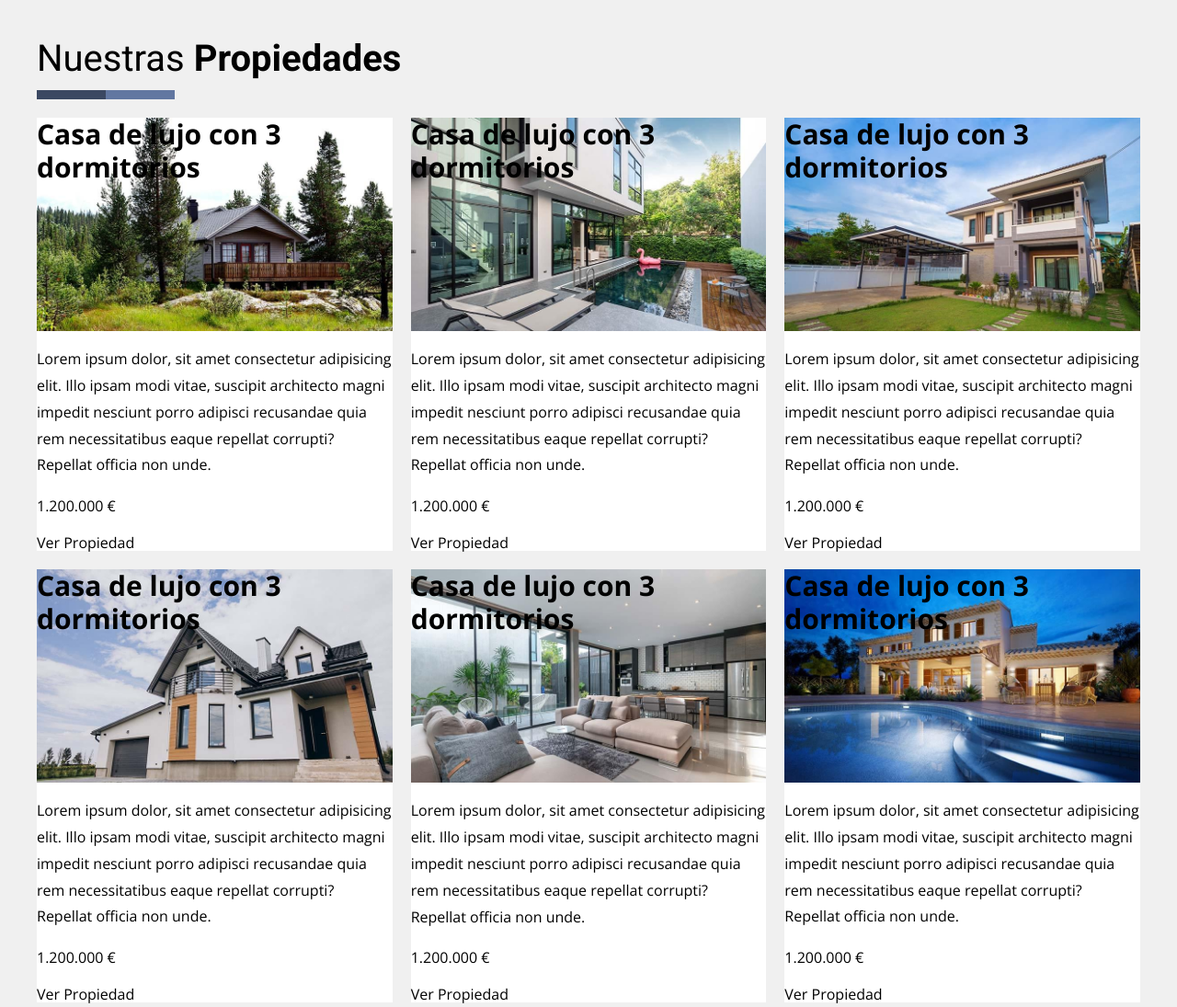
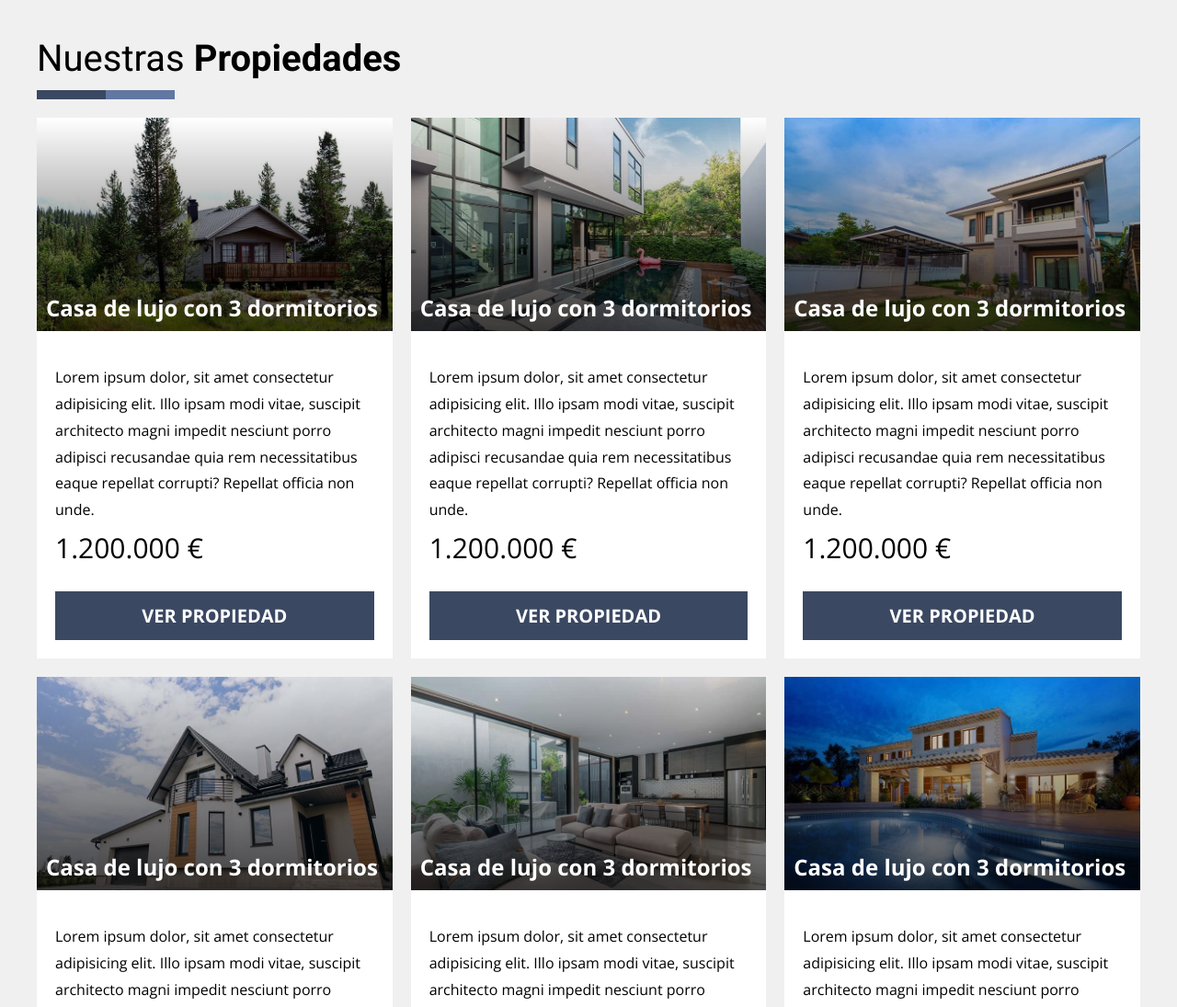
Before and after one commit to juanjopareja/real-estate-web, a website: page index.html in a window 1280 px wide. Shown: the part 680-1775 px from the top of the page at 92% size. Drawn offline with nearby package versions, Linux system fonts and the light colour scheme.

Commit message:
Add properties section content css

```diff
--- a/src/scss/ui/content/_properties.scss
+++ b/src/scss/ui/content/_properties.scss
@@ -27,13 +27,42 @@
     &__image{
         aspect-ratio: 10 / 6;
         background-size: cover;
+
+        position: relative;
     }
 
     @for $i from 1 through 6 {
         $image: '../img/property_' + $i + '.jpg';
 
         &:nth-child(#{$i}) &__image {
-            background-image: url($image);
+            background-image: linear-gradient( to bottom, transparentize(var.$black, 1%) 0%, transparentize(var.$black, .3%) 100%), url($image);
         }
     }
+
+    &__name {
+        position: absolute;
+        left: 1rem;
+        bottom: 1rem;
+        color: var.$white;
+        font-size: 2.4rem;
+    }
+
+    &__content {
+        padding: 2rem;
+    }
+
+    &__text {
+        margin-bottom: 0;
+    }
+
+    &__price {
+        font-size: 3rem;
+        margin: 0;
+    }
+
+    &__link {
+        @include mix.button(var.$primary, var.$white);
+        display: block;
+        text-transform: uppercase;
+    }
 }
```
Also changed, not shown: build/css/app.css, 1 other file.
